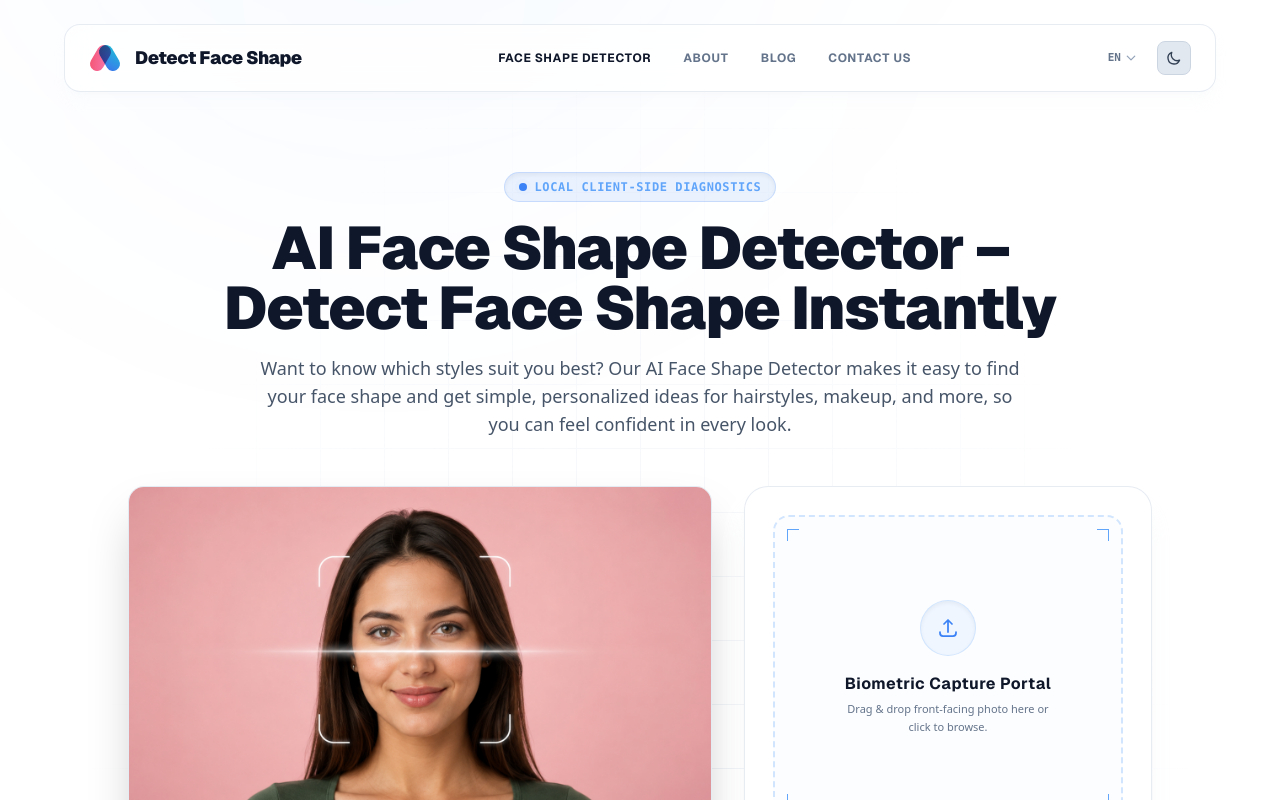
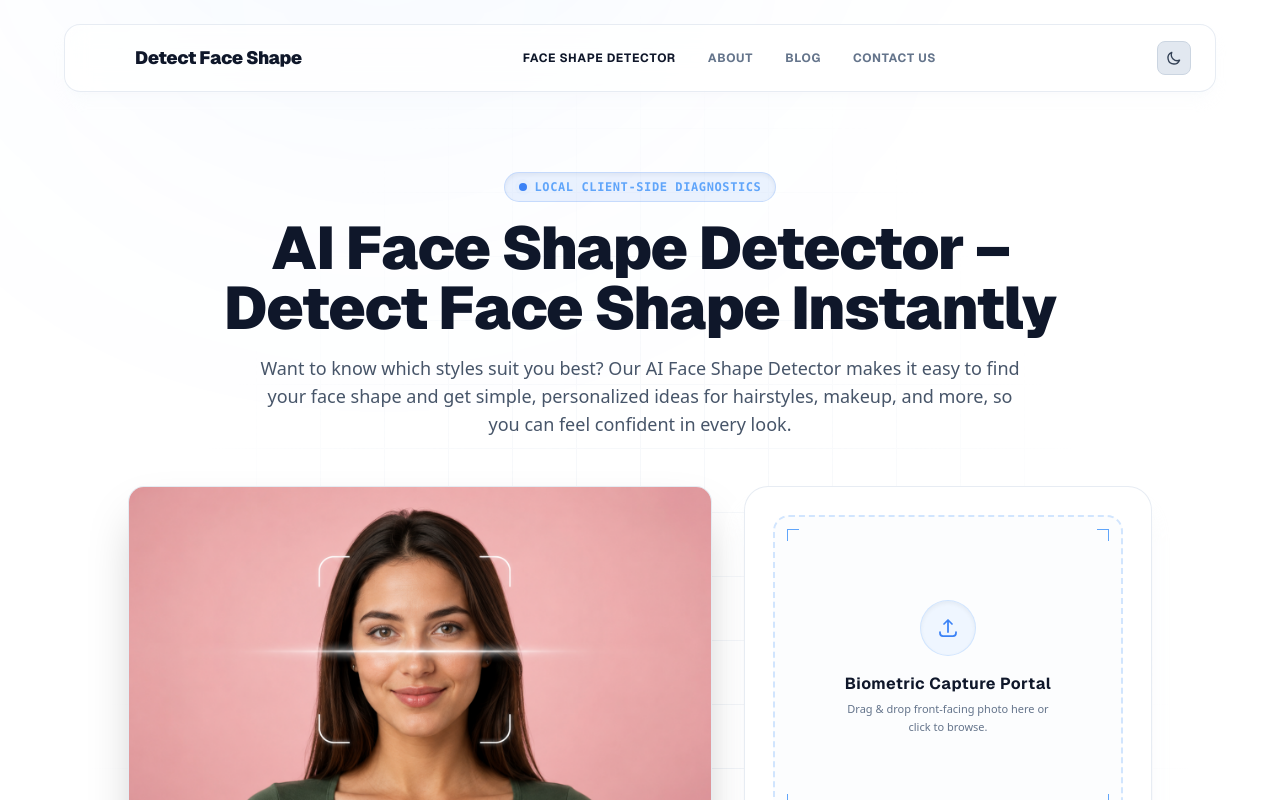
Before and after one commit to 24kTanmay/detectfaceshape, a Next.js app: page / in a window 1280 px wide. Shown: the top 800 px of the page. Built offline with nearby package versions, Linux system fonts and the light colour scheme.

Commit message:
design: refined logo to three-capsule premium overlap layout and removed EN language switcher

```diff
--- a/app/contact/page.js
+++ b/app/contact/page.js
@@ -20,12 +20,14 @@ export default function ContactPage() {
       <header className="z-50 w-full max-w-6xl mx-auto px-6 py-4 mt-6 bg-white/70 dark:bg-slate-950/70 border border-slate-200/80 dark:border-slate-900/80 rounded-2xl backdrop-blur-md flex justify-between items-center shadow-lg shadow-slate-100/30 dark:shadow-none relative">
         {/* Brand Left Column */}
         <Link href="/" className="flex items-center gap-3.5 group select-none">
-          {/* Overlapping stylized premium visual logo */}
-          <div className="relative w-8 h-8 flex items-center justify-center">
-            {/* Red/Rose Pill */}
-            <div className="absolute w-3.5 h-7 rounded-full bg-gradient-to-tr from-rose-500 to-pink-400 rotate-[30deg] translate-x-[-4.5px] opacity-90 transition-transform duration-300 group-hover:rotate-[45deg]" />
-            {/* Blue/Cyan Pill */}
-            <div className="absolute w-3.5 h-7 rounded-full bg-gradient-to-tr from-blue-600 to-cyan-500 rotate-[-30deg] translate-x-[4.5px] opacity-90 mix-blend-multiply dark:mix-blend-screen transition-transform duration-300 group-hover:rotate-[-45deg]" />
+          {/* Super premium three-pill overlapping logo exactly like reference! */}
+          <div className="relative w-8 h-8 flex items-center justify-center flex-shrink-0 scale-110">
+            {/* Pink/Rose Pill (Left, tilted right) */}
+            <div className="absolute w-3.5 h-6.5 rounded-full bg-gradient-to-tr from-pink-500 to-rose-400 rotate-[30deg] translate-x-[-3.5px] translate-y-[2px] opacity-90 transition-transform duration-300 group-hover:rotate-[45deg]" />
+            {/* Blue/Cyan Pill (Right, tilted left) */}
+            <div className="absolute w-3.5 h-6.5 rounded-full bg-gradient-to-tr from-blue-600 to-cyan-400 rotate-[-30deg] translate-x-[3.5px] translate-y-[2px] opacity-90 transition-transform duration-300 group-hover:rotate-[-45deg]" />
+            {/* Indigo/Deep Blue Center-Top Overlapping Pill */}
+            <div className="absolute w-3.5 h-6.5 rounded-full bg-gradient-to-b from-indigo-900 to-slate-900 dark:from-blue-100 dark:to-indigo-300 translate-y-[-4.5px] opacity-95 transition-transform duration-300 group-hover:scale-105" />
           </div>
           <span className="font-black tracking-tight text-base sm:text-lg text-slate-900 dark:text-white transition-colors duration-300 group-hover:text-blue-500">
             Detect Face Shape
@@ -48,12 +50,8 @@ export default function ContactPage() {
           </Link>
         </nav>
 
-        {/* Right side options: Lang Switcher & ThemeToggle */}
+        {/* Right side options: ThemeToggle */}
         <div className="flex items-center gap-5">
-          <div className="flex items-center gap-1 text-[11px] font-extrabold text-slate-500 dark:text-slate-400 font-mono select-none">
-            EN
-            <svg className="w-3 h-3 text-slate-400" fill="none" stroke="currentColor" strokeWidth="2.5" viewBox="0 0 24 24"><path strokeLinecap="round" strokeLinejoin="round" d="M19.5 8.25l-7.5 7.5-7.5-7.5" /></svg>
-          </div>
           <ThemeToggle />
         </div>
       </header>
--- a/app/page.js
+++ b/app/page.js
@@ -329,12 +329,14 @@ export default function Home() {
       <header className="z-50 w-full max-w-6xl mx-auto px-6 py-4 mt-6 bg-white/70 dark:bg-slate-950/70 border border-slate-200/80 dark:border-slate-900/80 rounded-2xl backdrop-blur-md flex justify-between items-center shadow-lg shadow-slate-100/30 dark:shadow-none relative">
         {/* Brand Left Column */}
         <Link href="/" className="flex items-center gap-3.5 group select-none">
-          {/* Overlapping stylized premium visual logo */}
-          <div className="relative w-8 h-8 flex items-center justify-center">
-            {/* Red/Rose Pill */}
-            <div className="absolute w-3.5 h-7 rounded-full bg-gradient-to-tr from-rose-500 to-pink-400 rotate-[30deg] translate-x-[-4.5px] opacity-90 transition-transform duration-300 group-hover:rotate-[45deg]" />
-            {/* Blue/Cyan Pill */}
-            <div className="absolute w-3.5 h-7 rounded-full bg-gradient-to-tr from-blue-600 to-cyan-500 rotate-[-30deg] translate-x-[4.5px] opacity-90 mix-blend-multiply dark:mix-blend-screen transition-transform duration-300 group-hover:rotate-[-45deg]" />
+          {/* Super premium three-pill overlapping logo exactly like reference! */}
+          <div className="relative w-8 h-8 flex items-center justify-center flex-shrink-0 scale-110">
+            {/* Pink/Rose Pill (Left, tilted right) */}
+            <div className="absolute w-3.5 h-6.5 rounded-full bg-gradient-to-tr from-pink-500 to-rose-400 rotate-[30deg] translate-x-[-3.5px] translate-y-[2px] opacity-90 transition-transform duration-300 group-hover:rotate-[45deg]" />
+            {/* Blue/Cyan Pill (Right, tilted left) */}
+            <div className="absolute w-3.5 h-6.5 rounded-full bg-gradient-to-tr from-blue-600 to-cyan-400 rotate-[-30deg] translate-x-[3.5px] translate-y-[2px] opacity-90 transition-transform duration-300 group-hover:rotate-[-45deg]" />
+            {/* Indigo/Deep Blue Center-Top Overlapping Pill */}
+            <div className="absolute w-3.5 h-6.5 rounded-full bg-gradient-to-b from-indigo-900 to-slate-900 dark:from-blue-100 dark:to-indigo-300 translate-y-[-4.5px] opacity-95 transition-transform duration-300 group-hover:scale-105" />
           </div>
           <span className="font-black tracking-tight text-base sm:text-lg text-slate-900 dark:text-white transition-colors duration-300 group-hover:text-blue-500">
             Detect Face Shape
@@ -357,12 +359,8 @@ export default function Home() {
           </Link>
         </nav>
 
-        {/* Right side options: Lang Switcher & ThemeToggle */}
+        {/* Right side options: ThemeToggle */}
         <div className="flex items-center gap-5">
-          <div className="flex items-center gap-1 text-[11px] font-extrabold text-slate-500 dark:text-slate-400 font-mono select-none">
-            EN
-            <svg className="w-3 h-3 text-slate-400" fill="none" stroke="currentColor" strokeWidth="2.5" viewBox="0 0 24 24"><path strokeLinecap="round" strokeLinejoin="round" d="M19.5 8.25l-7.5 7.5-7.5-7.5" /></svg>
-          </div>
           <ThemeToggle />
         </div>
       </header>
--- a/app/results/page.js
+++ b/app/results/page.js
@@ -114,12 +114,14 @@ export default function ResultsPage() {
       <header className="z-50 w-full max-w-6xl mx-auto px-6 py-4 mt-6 bg-white/70 dark:bg-slate-950/70 border border-slate-200/80 dark:border-slate-900/80 rounded-2xl backdrop-blur-md flex justify-between items-center shadow-lg shadow-slate-100/30 dark:shadow-none relative">
         {/* Brand Left Column */}
         <Link href="/" className="flex items-center gap-3.5 group select-none">
-          {/* Overlapping stylized premium visual logo */}
-          <div className="relative w-8 h-8 flex items-center justify-center">
-            {/* Red/Rose Pill */}
-            <div className="absolute w-3.5 h-7 rounded-full bg-gradient-to-tr from-rose-500 to-pink-400 rotate-[30deg] translate-x-[-4.5px] opacity-90 transition-transform duration-300 group-hover:rotate-[45deg]" />
-            {/* Blue/Cyan Pill */}
-            <div className="absolute w-3.5 h-7 rounded-full bg-gradient-to-tr from-blue-600 to-cyan-500 rotate-[-30deg] translate-x-[4.5px] opacity-90 mix-blend-multiply dark:mix-blend-screen transition-transform duration-300 group-hover:rotate-[-45deg]" />
+          {/* Super premium three-pill overlapping logo exactly like reference! */}
+          <div className="relative w-8 h-8 flex items-center justify-center flex-shrink-0 scale-110">
+            {/* Pink/Rose Pill (Left, tilted right) */}
+            <div className="absolute w-3.5 h-6.5 rounded-full bg-gradient-to-tr from-pink-500 to-rose-400 rotate-[30deg] translate-x-[-3.5px] translate-y-[2px] opacity-90 transition-transform duration-300 group-hover:rotate-[45deg]" />
+            {/* Blue/Cyan Pill (Right, tilted left) */}
+            <div className="absolute w-3.5 h-6.5 rounded-full bg-gradient-to-tr from-blue-600 to-cyan-400 rotate-[-30deg] translate-x-[3.5px] translate-y-[2px] opacity-90 transition-transform duration-300 group-hover:rotate-[-45deg]" />
+            {/* Indigo/Deep Blue Center-Top Overlapping Pill */}
+            <div className="absolute w-3.5 h-6.5 rounded-full bg-gradient-to-b from-indigo-900 to-slate-900 dark:from-blue-100 dark:to-indigo-300 translate-y-[-4.5px] opacity-95 transition-transform duration-300 group-hover:scale-105" />
           </div>
           <span className="font-black tracking-tight text-base sm:text-lg text-slate-900 dark:text-white transition-colors duration-300 group-hover:text-blue-500">
             Detect Face Shape
@@ -142,12 +144,8 @@ export default function ResultsPage() {
           </Link>
         </nav>
 
-        {/* Right side options: Lang Switcher & ThemeToggle */}
+        {/* Right side options: ThemeToggle */}
         <div className="flex items-center gap-5">
-          <div className="flex items-center gap-1 text-[11px] font-extrabold text-slate-500 dark:text-slate-400 font-mono select-none">
-            EN
-            <svg className="w-3 h-3 text-slate-400" fill="none" stroke="currentColor" strokeWidth="2.5" viewBox="0 0 24 24"><path strokeLinecap="round" strokeLinejoin="round" d="M19.5 8.25l-7.5 7.5-7.5-7.5" /></svg>
-          </div>
           <ThemeToggle />
         </div>
       </header>
```
